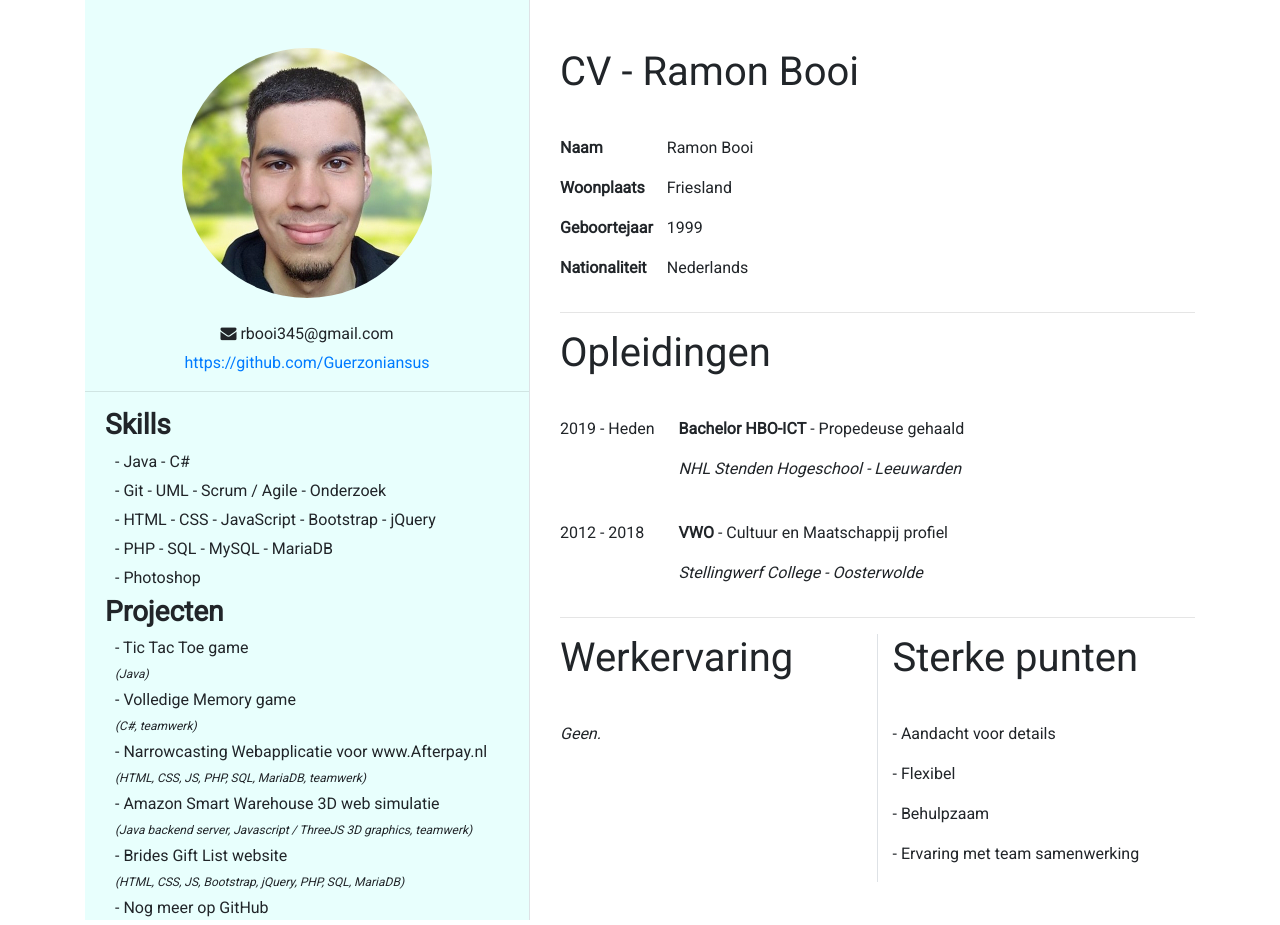
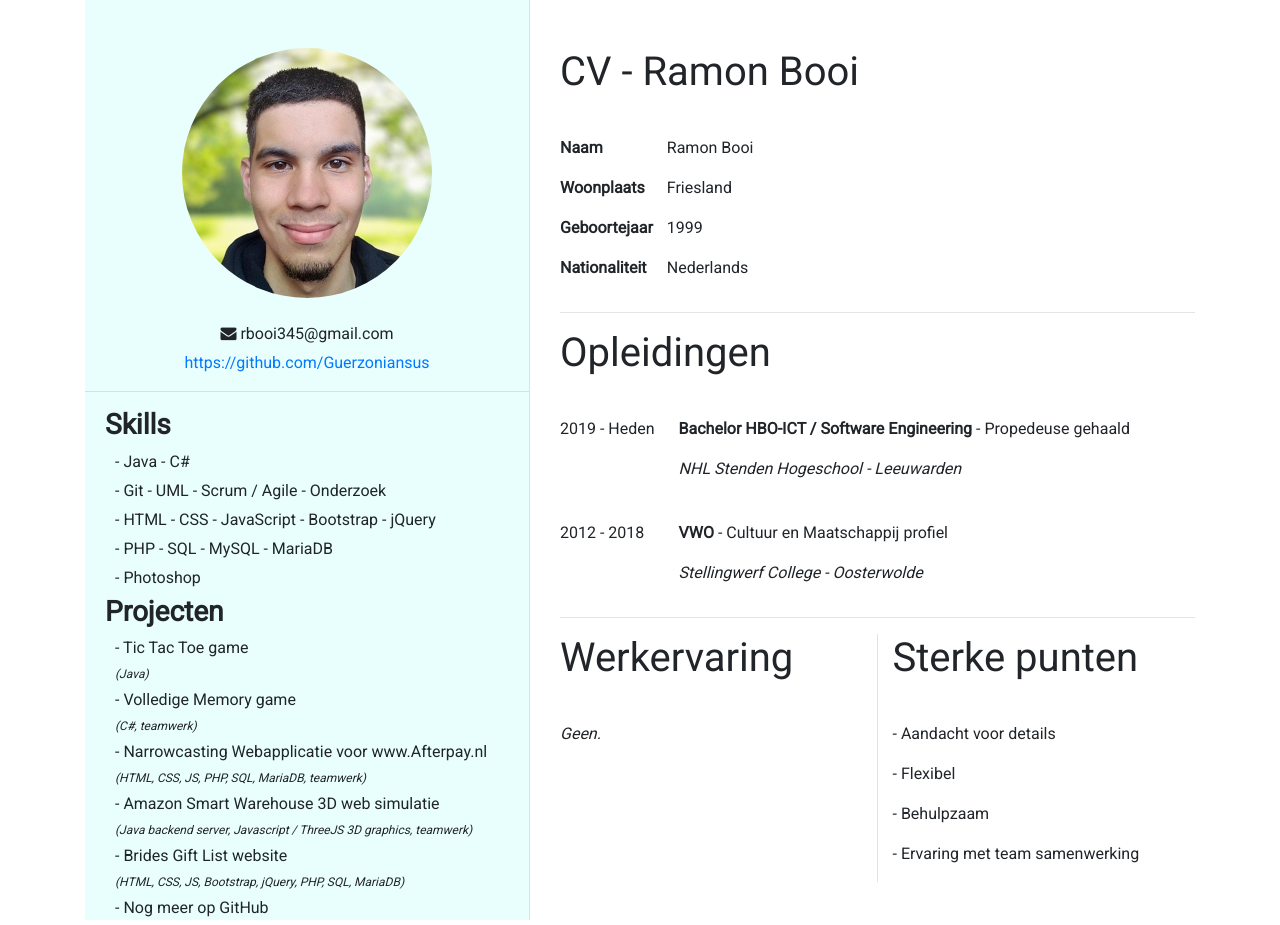
Before and after one commit to Guerzoniansus/guerzoniansus.github.io, a plain HTML site: page CV.html in a window 1280 px wide. Drawn offline with nearby package versions, Linux system fonts and the light colour scheme.

Commit message:
small change

```diff
--- a/CV.html
+++ b/CV.html
@@ -83,7 +83,7 @@
                     <p>&nbsp;</p>
                 </div>
                 <div id="opleidingen-right" class="d-inline-block">
-                    <p><strong>Bachelor HBO-ICT</strong> - Propedeuse gehaald</p>
+                    <p><strong>Bachelor HBO-ICT / Software Engineering</strong> - Propedeuse gehaald</p>
                     <p><i>NHL Stenden Hogeschool - Leeuwarden</i></p>
                     <br>
                     <p><strong>VWO</strong> - Cultuur en Maatschappij profiel</p>
```
